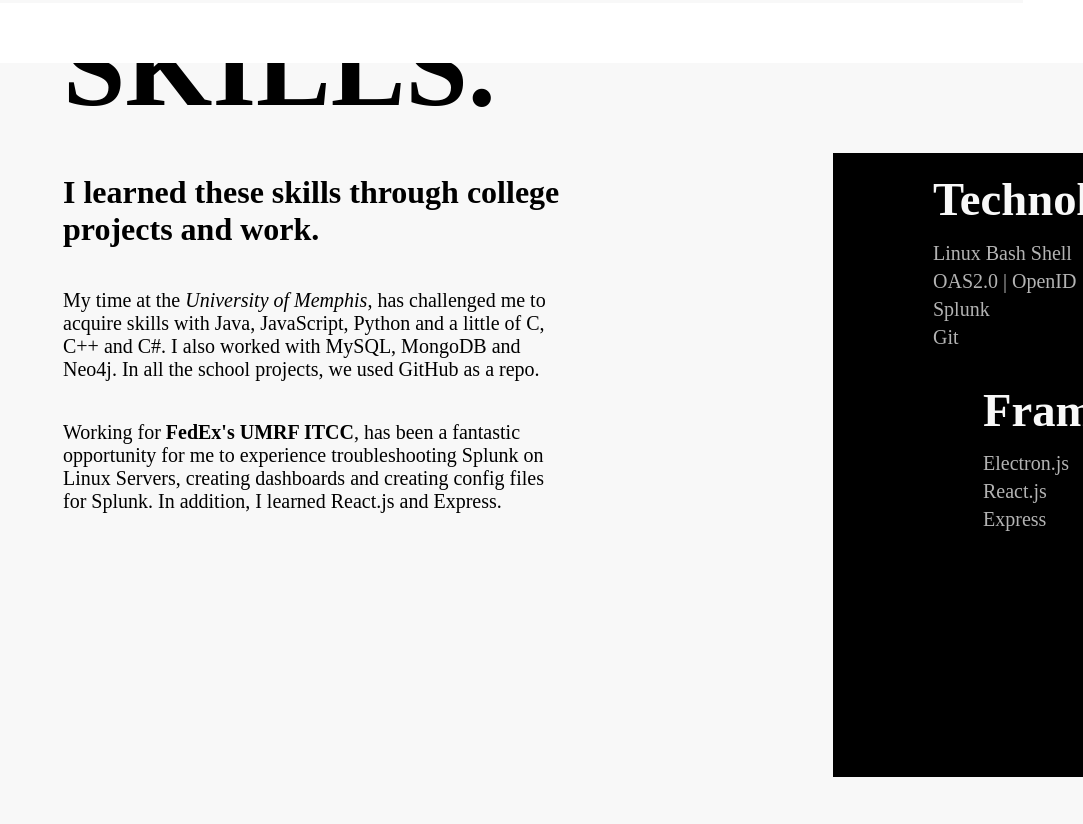
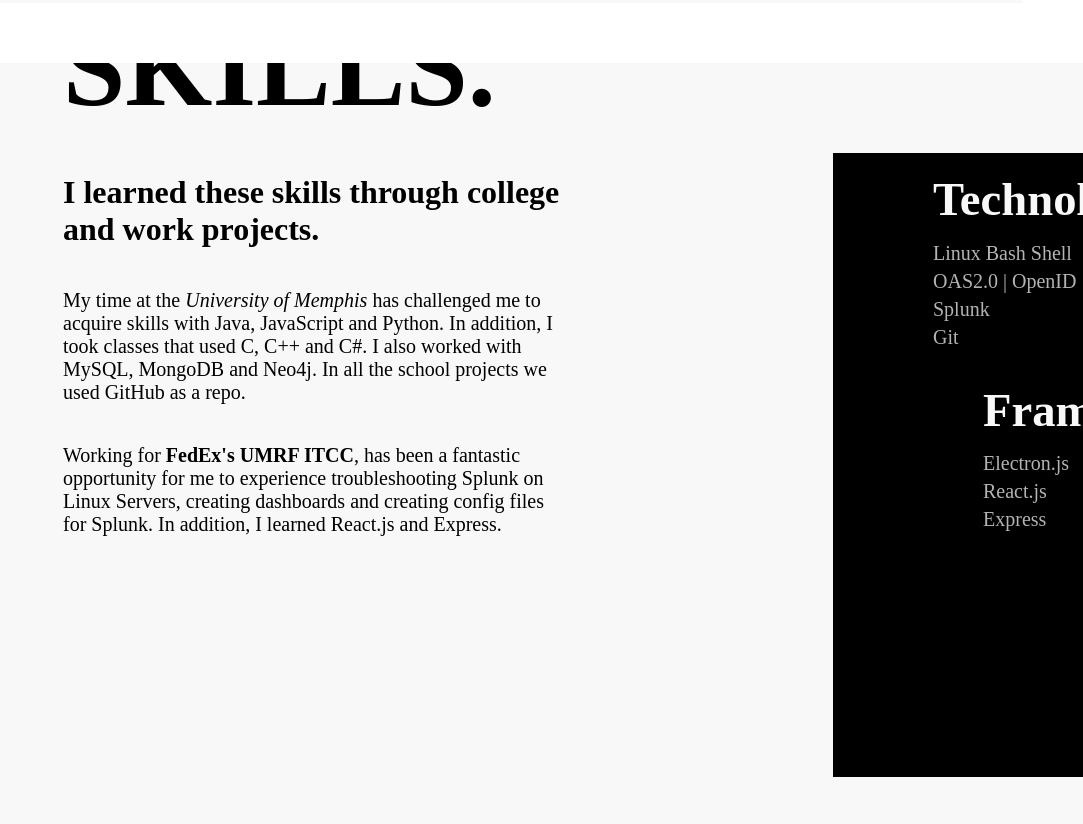
Before and after one commit to hgrbble1/Hudson-Website-Portfolio, a website: page public/index.html in a window 1280 px wide. Shown: the part 737-1561 px from the top of the page, without its empty margins (197-1280 px from the left). Drawn offline with nearby package versions, Linux system fonts and the light colour scheme.

Commit message:
Fixing grammar and sentences

```diff
--- a/public/index.html
+++ b/public/index.html
@@ -82,8 +82,8 @@
             </div>
             <div class="SkillsRowContainer">
               <div class="TextContainer">
-                <h1>I learned these skills through college projects and work.</h1>
-                <p class="SkillsParagraph">My time at the <i>University of Memphis</i>, has challenged me to acquire skills with Java, JavaScript, Python and a little of C, C++ and C#. I also worked with MySQL, MongoDB and Neo4j. In all the school projects, we used GitHub as a repo.</p>
+                <h1>I learned these skills through college and work projects.</h1>
+                <p class="SkillsParagraph">My time at the <i>University of Memphis</i> has challenged me to acquire skills with Java, JavaScript and Python. In addition, I took classes that used C, C++ and C#. I also worked with MySQL, MongoDB and Neo4j. In all the school projects we used GitHub as a repo.</p>
                 <p class="SkillsParagraph">
                   Working for <b>FedEx's UMRF ITCC</b>, has been a fantastic opportunity for me to experience troubleshooting Splunk on Linux Servers, creating dashboards and creating config files for Splunk. In addition, I learned React.js and Express.
                 </p>
@@ -203,7 +203,7 @@
                     </svg>
                   </div>
                 </h1>
-                <p class="SkillsParagraph">After graduating college in August 2019, I am searching for a full-time job. Through working on several projects, I am very interested in Front-End Development. I am also very captivated towards RestFul APIs, API Gateways and OpenAPI Specification. Learning new technology is awesome. I will be excited to hear from you.</p>
+                <p class="SkillsParagraph">After graduating from college in August 2019, I started searching for a full-time job. Due to working on several projects, I have become very interested in Front-End Development. I am also very intrigued with RestFul APIs, API Gateways and OpenAPI Specification. Learning new technology is awesome. I will be excited to hear from you.</p>
               </div>
               <!-- Start of Contact Email Form -->
               <div id="animation" class="EmailForm animation_element slide-left">
```
